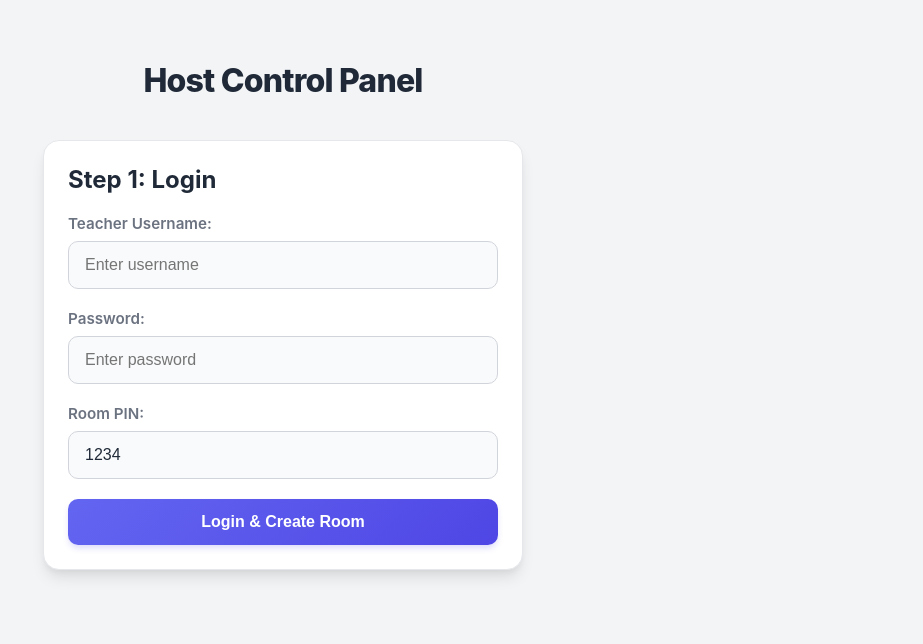
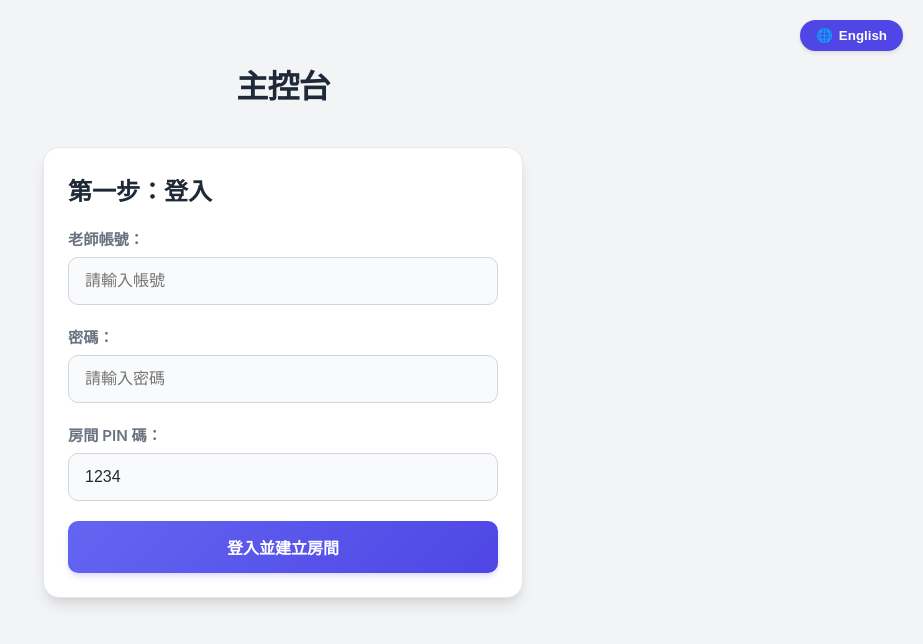
Before and after one commit to weber12599/Quizio, a Vue app in the folder quizio-game/frontend/: page /host in a window 1280 px wide. Shown: the top 644 px of the page, without its empty margins (357-1280 px from the left). Built offline with nearby package versions, Linux system fonts and the light colour scheme.

Commit message:
[SPEC] Enhance HostView with internationalization support and improve UI text for better localization

```diff
--- a/quizio-game/frontend/src/views/HostView.vue
+++ b/quizio-game/frontend/src/views/HostView.vue
@@ -1,27 +1,32 @@
 <template>
     <div class="host-view">
-        <h1>Host Control Panel</h1>
+        <ButtonLangToggle />
+
+        <h1>{{ $t('host.title') }}</h1>
 
         <div v-if="!isConnected && !isReconnecting" class="login-panel card">
-            <h2>Step 1: Login</h2>
+            <h2>{{ $t('host.step_login') }}</h2>
             <div class="form-group">
-                <label>Teacher Username: </label>
-                <input v-model="username" placeholder="Enter username" />
+                <label>{{ $t('host.teacher_username') }}</label>
+                <input
+                    v-model="username"
+                    :placeholder="$t('host.placeholder_username')"
+                />
             </div>
             <div class="form-group">
-                <label>Password: </label>
+                <label>{{ $t('common.password') }}</label>
                 <input
                     v-model="password"
                     type="password"
-                    placeholder="Enter password"
+                    :placeholder="$t('host.placeholder_password')"
                     @keyup.enter="loginAndCreateRoom"
                 />
             </div>
             <div class="form-group">
-                <label>Room PIN: </label>
+                <label>{{ $t('common.room_pin') }}</label>
                 <input
                     v-model="roomPin"
-                    placeholder="Enter custom PIN (e.g. 1234)"
+                    :placeholder="$t('host.placeholder_pin')"
                     @keyup.enter="loginAndCreateRoom"
                 />
             </div>
@@ -31,15 +36,21 @@
                 class="btn-primary"
                 :disabled="isLoading"
             >
-                {{ isLoading ? 'Connecting...' : 'Login & Create Room' }}
+                {{
+                    isLoading
+                        ? $t('common.connecting')
+                        : $t('host.btn_login_create')
+                }}
             </button>
             <p v-if="errorMessage" class="error-msg">{{ errorMessage }}</p>
         </div>
 
         <div v-else class="game-panel">
             <div class="room-header card">
-                <h2>Room PIN: {{ roomPin }}</h2>
-                <p class="status-indicator">● Waiting for players...</p>
+                <h2>{{ $t('common.room_pin') }} {{ roomPin }}</h2>
+                <p v-if="players.length === 0" class="status-indicator">
+                    {{ $t('host.waiting_players') }}
+                </p>
                 <div class="header-actions" style="display: flex; gap: 12px">
                     <button
                         @click="toggleLeaderboard"
@@ -49,24 +60,24 @@
                         🏆
                         {{
                             isLeaderboardDisplayed
-                                ? 'Hide Leaderboard'
-                                : 'Show Leaderboard'
+                                ? $t('host.hide_leaderboard')
+                                : $t('host.show_leaderboard')
                         }}
                     </button>
                     <button @click="leaveRoom" class="btn-danger small-btn">
-                        End Game
+                        {{ $t('common.end_game') }}
                     </button>
                 </div>
             </div>
 
             <div v-if="isReconnecting" class="reconnect-banner">
-                ⚠️ 網路連線中斷，正在嘗試重新連回房間...
+                {{ $t('common.network_disconnected') }}
             </div>
 
             <div class="layout-grid">
                 <div class="left-col">
                     <div class="exam-selection card">
-                        <h3>Select an Exam</h3>
+                        <h3>{{ $t('host.select_exam') }}</h3>
 
                         <div
                             v-if="!selectedExam"
@@ -74,7 +85,7 @@
                         >
                             <input
                                 v-model="examSearchQuery"
-                                placeholder="Search exam title..."
+                                :placeholder="$t('host.search_exam_title')"
                                 class="search-input"
                                 @focus="isDropdownOpen = true"
                             />
@@ -90,14 +101,14 @@
                                         {{ exam.title }}
                                     </div>
                                     <div class="exam-meta">
-                                        ID: {{ exam.id }}
+                                        {{ $t('host.exam_id') }}{{ exam.id }}
                                     </div>
                                 </div>
                                 <div
                                     v-if="filteredExams.length === 0"
                                     class="dropdown-item empty"
                                 >
-                                    No exams found.
+                                    {{ $t('host.no_exams_found') }}
                                 </div>
                             </div>
                         </div>
@@ -110,7 +121,7 @@
                                     @click="selectedExam = null"
                                     class="btn-secondary small-btn"
                                 >
-                                    Change
+                                    {{ $t('common.change') }}
                                 </button>
                             </div>
 
@@ -128,7 +139,9 @@
                                 :disabled="isLoading"
                             >
                                 {{
-                                    isLoading ? 'Loading...' : 'Load Questions'
+                                    isLoading
+                                        ? $t('common.loading')
+                                        : $t('host.load_questions')
                                 }}
                             </button>
                         </div>
@@ -136,13 +149,17 @@
 
                     <div v-if="isQuestionsLoaded" class="waiting-pool card">
                         <div class="pool-header">
-                            <h3>Question Pool ({{ waitingPool.length }})</h3>
+                            <h3>
+                                {{ $t('host.question_pool') }} ({{
+                                    waitingPool.length
+                                }})
+                            </h3>
                             <button
                                 @click="broadcastSelected"
                                 class="btn-primary small-btn"
                                 :disabled="selectedQuestionIds.length === 0"
                             >
-                                Broadcast Selected ({{
+                                {{ $t('host.broadcast_selected') }} ({{
                                     selectedQuestionIds.length
                                 }})
                             </button>
@@ -172,11 +189,11 @@
                                             "
                                         />
                                         <span class="q-number"
-                                            >Q{{ eq.sort_order }}</span
+                                            >Q{{ eq.sort_order + 1 }}</span
                                         >
                                     </label>
                                     <span class="q-type">{{
-                                        eq.question.type
+                                        formatQuestionType(eq.question.type)
                                     }}</span>
                                 </div>
 
@@ -192,7 +209,7 @@
                                             )
                                         "
                                         class="status-badge"
-                                        >Sent</span
+                                        >{{ $t('host.sent') }}</span
                                     >
 
                                     <button
@@ -207,8 +224,8 @@
                                         {{
                                             currentDisplayedEq?.question_id ===
                                             eq.question_id
-                                                ? 'Stop Displaying'
-                                                : 'Display on Screen'
+                                                ? $t('host.stop_displaying')
+                                                : $t('host.display_on_screen')
                                         }}
                                     </button>
                                 </div>
@@ -219,7 +236,11 @@
 
                 <div class="right-col">
                     <div class="player-list card">
-                        <h3>Joined Players ({{ players.length }})</h3>
+                        <h3>
+                            {{ $t('host.joined_players') }} ({{
+                                players.length
+                            }})
+                        </h3>
                         <ul v-if="players.length > 0">
                             <li
                                 v-for="player in players"
@@ -230,7 +251,7 @@
                             </li>
                         </ul>
                         <p v-else class="empty-text">
-                            No students have joined yet.
+                            {{ $t('host.no_students_joined') }}
                         </p>
                     </div>
                 </div>
@@ -241,8 +262,11 @@
 
 <script setup lang="ts">
 import { ref, computed, onMounted, onUnmounted, nextTick } from 'vue'
+import { useI18n } from 'vue-i18n'
 import { socket } from '../utils/socket'
 import api from '../api'
+import ButtonLangToggle from '../components/ButtonLangToggle.vue'
+import { formatQuestionType } from '../utils/locales'
 
 // --- Types ---
 interface Exam {
@@ -266,6 +290,9 @@ interface ExamQuestion {
     sort_order: number
     question: Question
 }
+
+// Initialize i18n
+const { t } = useI18n()
 
 // --- State ---
 const username = ref('')
```
